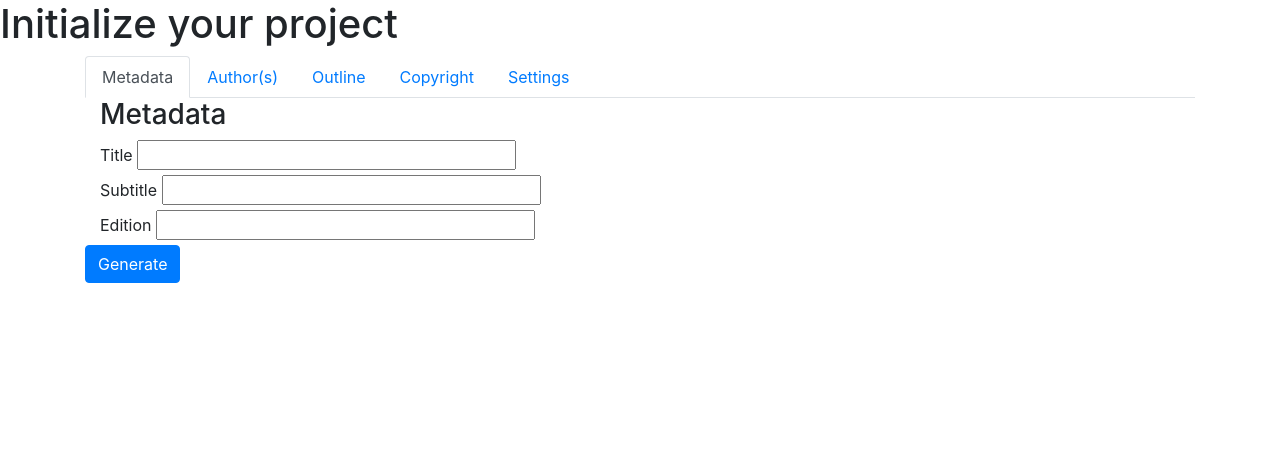
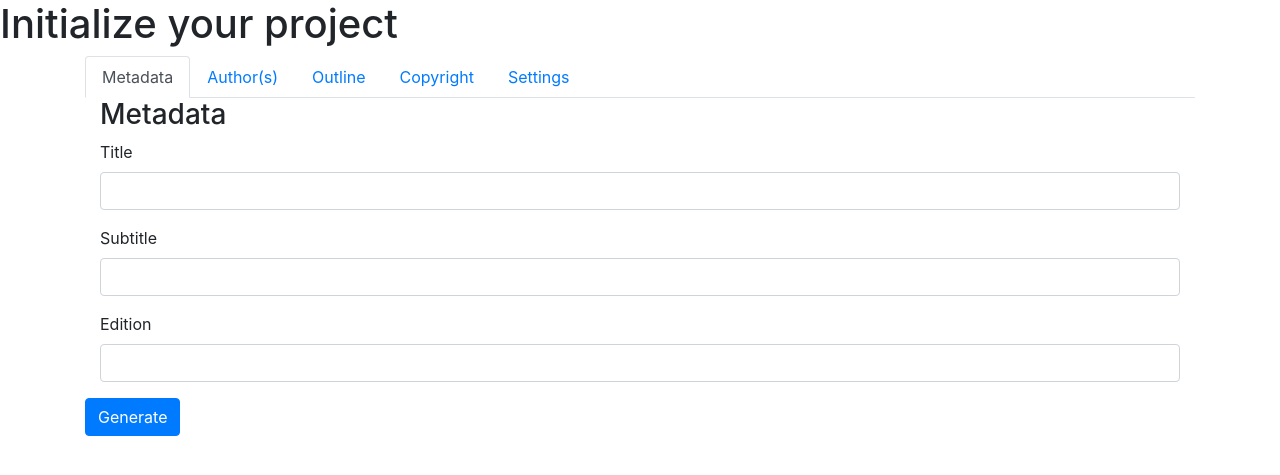
Before and after one commit to leingang/pretext-init-webui, a Flask app: page /newproject in a window 1280 px wide. Shown: the top 475 px of the page. Run offline with Flask 2, Linux system fonts and the light colour scheme; some libraries are stand-ins or nearby versions.

Commit message:
Use bootstrap form groups

```diff
--- a/pretext_init/templates/new_project.html
+++ b/pretext_init/templates/new_project.html
@@ -24,15 +24,18 @@
         <div class="tab-content">
             <div id="metadata" class="tab-pane container active">
                 <h3>Metadata</h3>
-                {{ form.project_title.label }}
-                {{ form.project_title(size=32) }}
-                <br>
+                <div class="form-group">
+                    {{ form.project_title.label }}
+                    {{ form.project_title(size=32,class_="form-control") }}
+                </div>
+                <div class="form-group">
                 {{ form.project_subtitle.label }}
-                {{ form.project_subtitle(size=32) }}
-                <br>
-                {{ form.project_edition.label }}
-                {{ form.project_edition(size=32) }}
-                <br>
+                {{ form.project_subtitle(size=32,class_="form-control") }}
+                </div>
+                <div class="form-group">
+                    {{ form.project_edition.label }}
+                    {{ form.project_edition(size=32,class_="form-control") }}
+                </div>
             </div>
             <div id="authors" class="tab-pane container fade">
                 <h3>Author(s)</h3>
@@ -40,13 +43,13 @@
                 {{ author_entry_form.hidden_tag() }}
                 Author #{{ loop.index }}
                 <div>{{ author_entry_form.author_name.label }}</div>
-                <div>{{ author_entry_form.author_name(size=32) }}</div><br>
+                <div>{{ author_entry_form.author_name(size=32,class_="form-control") }}</div><br>
                 <div>{{ author_entry_form.author_institution.label }}</div>
-                <div>{{ author_entry_form.author_institution(size=32) }}</div><br>
+                <div>{{ author_entry_form.author_institution(size=32,class_="form-control") }}</div><br>
                 <div>{{ author_entry_form.author_department.label }}</div>
-                <div>{{ author_entry_form.author_department(size=32) }}</div><br>
+                <div>{{ author_entry_form.author_department(size=32,class_="form-control") }}</div><br>
                 <div>{{ author_entry_form.author_email.label }}</div>
-                <div>{{ author_entry_form.author_email(size=32) }}</div><br>
+                <div>{{ author_entry_form.author_email(size=32,class_="form-control") }}</div><br>
                 {% endfor %}
             </div>
             <div id="outline" class="tab-pane container fade">
@@ -54,14 +57,16 @@
             </div>
             <div id="copyright" class="tab-pane container fade">
                 <h3>Copyright</h3>
-                {{ form.project_copyright_year.label }}
-                {{ form.project_copyright_year(size=32) }}
-                <br>
-                {{ form.project_copyright_holder.label }}
-                {{ form.project_copyright_holder(size=32) }}
-                <br>
-                {{ form.project_license.label }}
-                {{ form.project_license }}
+                <div class="form-group">{{ form.project_copyright_year.label }}
+                    {{ form.project_copyright_year(size=32,class_="form-control") }}
+                </div>
+                <div class="form-group">{{ form.project_copyright_holder.label }}
+                    {{ form.project_copyright_holder(size=32,class_="form-control") }}
+                </div>
+                <div class="form-group">
+                    {{ form.project_license.label }}
+                    {{ form.project_license }}
+                </div>
             </div>
             <div id="settings" class="tab-pane container fade">
                 One file per:
```
